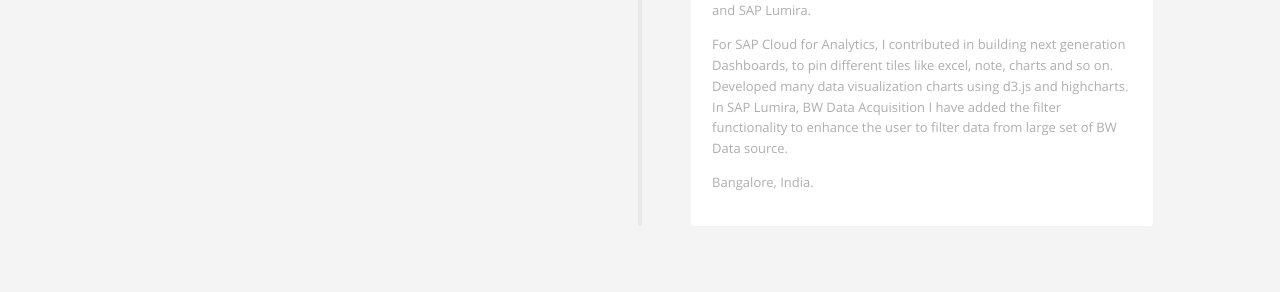
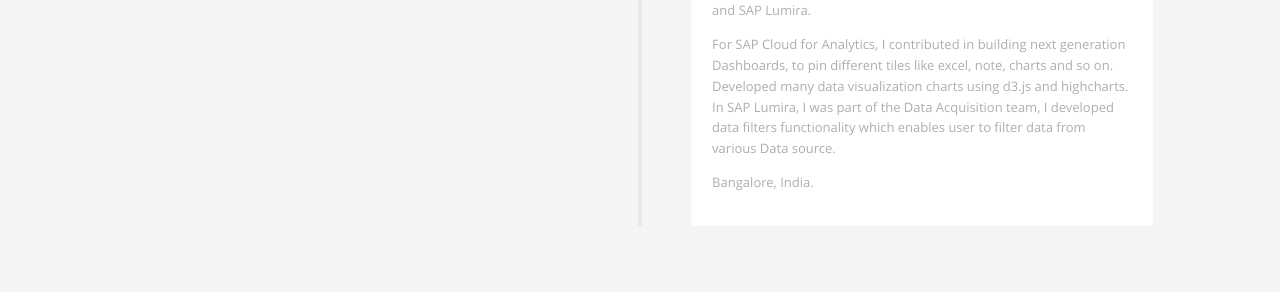
Before and after one commit to hithaishy/hithaishy, a Jekyll site: the page built from index.html, in a window 1280 px wide and 900 px high, scrolled down 1285 px. Shown: the part 225-517 px from the top of the window. Built offline with Jekyll 4.4.1, drawn with Linux system fonts in a browser that asks for light colours.

Commit message:
job description

```diff
--- a/_data/index/careers.yml
+++ b/_data/index/careers.yml
@@ -38,7 +38,7 @@
   desc_1:
     detail: For SAP Cloud for Analytics, I contributed in building next generation Dashboards, to pin different tiles like excel, note, charts and so on.
             Developed many data visualization charts using d3.js and highcharts.
-            In SAP Lumira, BW Data Acquisition I have added the filter functionality to enhance the user to filter data from large set of BW Data source.
+            In SAP Lumira, I was part of the Data Acquisition team, I developed data filters functionality which enables user to filter data from various Data source.
     i18n: company_b_desc_1
 
   date:
```
